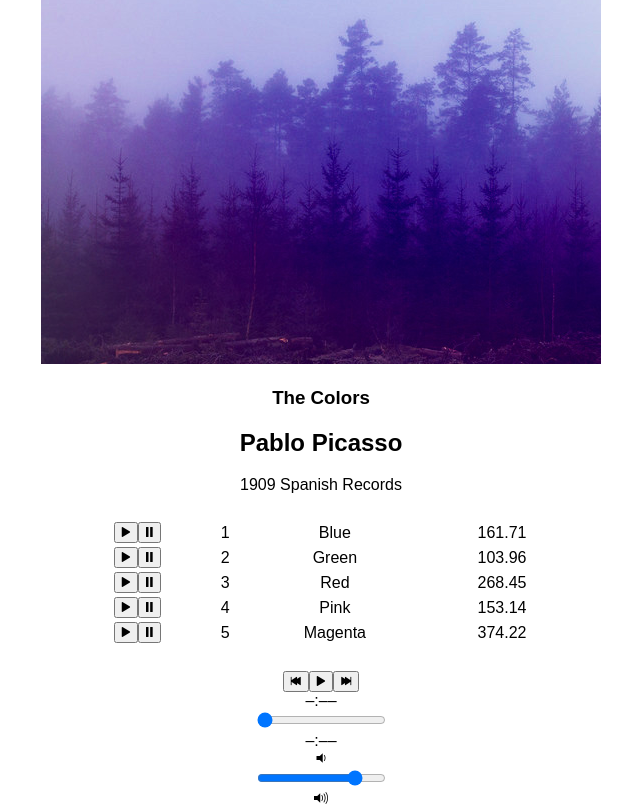
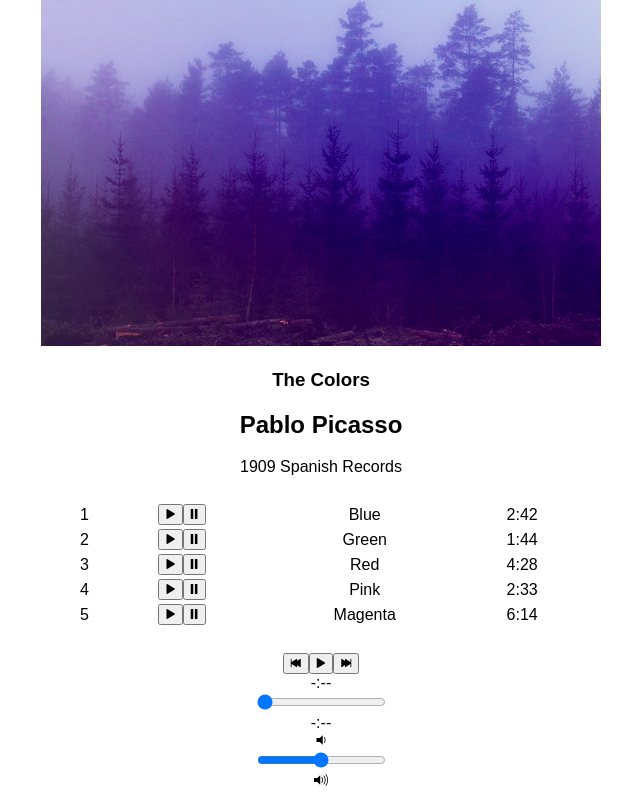
Before and after one commit to webdevbrent/bloc-jams-react, a React (Create React App) app: page /album/the-colors in a window 1280 px wide. Shown: the part 312-1120 px from the top of the page, without its empty margins (319-959 px from the left). Built offline with nearby package versions, Linux system fonts and the light colour scheme.

Commit message:
Added Formated Times, Seek Controls, and Volume Controls

```diff
--- a/src/components/Album.js
+++ b/src/components/Album.js
@@ -1,4 +1,4 @@
-import React, { Component } from 'react';
+import React, {Component} from 'react';
 import albumData from './../data/albums';
 import PlayerBar from './PlayerBar';
 
@@ -6,78 +6,104 @@ class Album extends Component {
   constructor(props) {
     super(props);
 
-      const album = albumData.find( (album) => {
+    const album = albumData.find(album => {
       return album.slug === this.props.match.params.slug
     });
 
     this.state = {
       album: album,
       currentSong: album.songs[0],
-        isPlaying: false
+      currentTim: 0,
+      duration: album.songs[0].duration,
+      isPlaying: false,
+      volume: 0.5
     };
 
     this.audioElement = document.createElement('audio');
     this.audioElement.src = album.songs[0].audioSrc;
-
   }
 
-  play() {
-    this.audioElement.play();
-    this.setState({ isPlaying: true });
+  componentDidMount() {
+    this.eventListeners = {
+      timeupdate: e => {
+        this.setState({ currentTime: this.audioElement.currentTime });
+      },
+      durationchange: e => {
+        this.setState({ duration: this.audioElement.duration });
+      }
+    };
+    this.audioElement.addEventListener('timeupdate', this.eventListeners.timeupdate);
+    this.audioElement.addEventListener('durationchange', this.eventListeners.durationchange);
   }
 
-  pause() {
-    this.audioElement.pause();
-    this.setState({ isPlaying: false });
+  componentWillUnmount() {
+    this.audioElement.src = null;
+    this.audioElement.removeEventListener('timeupdate', this.eventListeners.timeupdate);
+    this.audioElement.removeEventListener('durationchange', this.eventListeners.durationchange);
   }
 
-  setSong(song) {
-    this.audioElement.src = song.audioSrc;
-    this.setState({ currentSong: song });
+  play(){
+    this.audioElement.play();
+    this.setState({isPlaying: true});
   }
 
-  handleSongClick(song) {
+  pause(){
+    this.audioElement.pause();
+    this.setState({isPlaying: false});
+  }
+
+  setSong(song){
+    this.audioElement.src = song.audioSrc;
+    this.setState({currentSong: song});
+  }
+
+  formatTime(time) {
+    return time ? `${Math.floor(time / 60)}:${Number(time % 60 / 100).toFixed(2).substr(2,3)}` : '-:--';
+  }
+
+  handleSongClick(song){
     const isSameSong = this.state.currentSong === song;
-    if (this.state.isPlaying && isSameSong) {
+    if(this.state.isPlaying && isSameSong){
       this.pause();
-    }else {
-      if (!isSameSong) { this.setSong(song); }
+    } else {
+      if(!isSameSong){ this.setSong(song) }
       this.play();
     }
   }
 
-  handlePrevClick() {
-    // Find the index of the current song
-    const currentIndex = this.state.album.songs.findIndex(song => this.state.currentSong === song );
-    // Calculate new index by subtracting 1 but not going below the first index of 0
+  handlePrevClick(){
+    const currentIndex = this.state.album.songs.findIndex(song => this.state.currentSong === song);
     const newIndex = Math.max(0, currentIndex - 1);
-    // Get the new song after calculations
     const newSong = this.state.album.songs[newIndex];
-    // Call set song ont he newly calculated index value
     this.setSong(newSong);
-    // Play the song
     this.play(newSong);
   }
 
-  handleNextClick() {
-    // Find the index of the current song
-    const currentIndex = this.state.album.songs.findIndex(song => this.state.currentSong === song );
-    // Calculate new index by subtracting the length of the songs array by one then adding 1 to the current index
+  handleNextClick(){
+    const currentIndex = this.state.album.songs.findIndex(song => this.state.currentSong === song);
     const newIndex = Math.min(this.state.album.songs.length - 1, currentIndex + 1);
-    // Get the new song after calculations
     const newSong = this.state.album.songs[newIndex];
-    // Call set song ont he newly calculated index value
     this.setSong(newSong);
-    // Play the song
-    this.play(newSong);
+    this.play();
   }
 
-  render() {
+  handleTimeChange(e) {
+    const newTime = this.audioElement.duration * e.target.value;
+    this.audioElement.currentTime = newTime;
+    this.setState({ currentTime: newTime });
+  }
+
+  handleVolumeChange(e) {
+    const newVolume = e.target.value;
+    this.audioElement.volume = newVolume;
+    this.setState({ volume: newVolume });
+  }
+
+  render (){
     return (
       <section className="album">
-        {this.props.match.params.slug} Album
         <section id="album-info">
-          <img id="album-cover-art" src={this.state.album.albumCover} />
+          <img src={this.state.album.albumCover} alt="" id="album-cover-art"/>
           <div className="album-details">
             <h1 id="album-title">{this.state.album.title}</h1>
             <h2 className="artist">{this.state.album.artist}</h2>
@@ -86,13 +112,14 @@ class Album extends Component {
         </section>
         <table id="song-list">
           <colgroup>
-            <col id="song-number-colum" />
-            <col id="song-title-colum" />
-            <col id="song-duration-colum" />
+            <col id="song-number-column"/>
+            <col id="song-title-column"/>
+            <col id="song-duration-column"/>
           </colgroup>
           <tbody>
             {this.state.album.songs.map( (song, index) =>
               <tr className={song} key={index} onClick={() => this.handleSongClick(song)} >
+              <td className="song-number">{index+1}</td>
                 <td className="song-actions">
                   <button>
                     <span className="ion-play"></span>
@@ -101,9 +128,8 @@ class Album extends Component {
                   <span className="ion-pause"></span>
                   </button>
                 </td>
-                <td className="song-index"><span className="song-number">{index+1}</span></td>
                 <td className="song-title">{song.title}</td>
-                <td className="song-duration">{song.duration}</td>
+                <td className="song-duration">{this.formatTime(song.duration)}</td>
               </tr>
             )}
           </tbody>
@@ -111,13 +137,18 @@ class Album extends Component {
         <PlayerBar
           isPlaying={this.state.isPlaying}
           currentSong={this.state.currentSong}
+          currentTime={this.audioElement.currentTime}
+          duration={this.audioElement.duration}
+          formatTime={(t) => this.formatTime(t)}
           handleSongClick={() => this.handleSongClick(this.state.currentSong)}
           handlePrevClick={() => this.handlePrevClick()}
           handleNextClick={() => this.handleNextClick()}
+          handleTimeChange={(e) => this.handleTimeChange(e)}
+          handleVolumeChange={(e) => this.handleVolumeChange(e)}
         />
       </section>
     );
   }
-}
+};
 
 export default Album;
--- a/src/components/PlayerBar.js
+++ b/src/components/PlayerBar.js
@@ -2,13 +2,13 @@ import React, { Component } from 'react';
 
 class PlayerBar extends Component {
   render() {
-    return (
+    return(
       <section className="player-bar">
         <section id="buttons">
           <button id="previous" onClick={this.props.handlePrevClick}>
             <span className="ion-skip-backward"></span>
           </button>
-           <button id="play-pause" onClick={this.props.handleSongClick} >
+          <button id="play-pause" onClick={this.props.handleSongClick}>
             <span className={this.props.isPlaying ? 'ion-pause' : 'ion-play'}></span>
           </button>
           <button id="next" onClick={this.props.handleNextClick}>
@@ -16,13 +16,28 @@ class PlayerBar extends Component {
           </button>
         </section>
         <section id="time-control">
-           <div className="current-time">–:––</div>
-           <input type="range" className="seek-bar" value="0" />
-           <div className="total-time">–:––</div>
+          <div className="current-time">{this.props.formatTime(this.props.currentTime)}</div>
+          <input
+            type="range"
+            className="seek-bar"
+            value={(this.props.currentTime / this.props.duration) || 0}
+            max="1"
+            min="0"
+            step="0.01"
+            onChange={this.props.handleTimeChange}
+          />
+          <div className="total-time">{this.props.formatTime(this.props.duration)}</div>
         </section>
         <section id="volume-control">
           <div className="icon ion-volume-low"></div>
-           <input type="range" className="seek-bar" value="80" />
+          <input type="range"
+                 className="seek-bar"
+                 value={this.props.volume}
+                 max="1"
+                 min="0"
+                 step="0.01"
+                 onChange={this.props.handleVolumeChange}
+          />
           <div className="icon ion-volume-high"></div>
         </section>
       </section>
```
Lines whose indentation alone changed are shown as unchanged.
